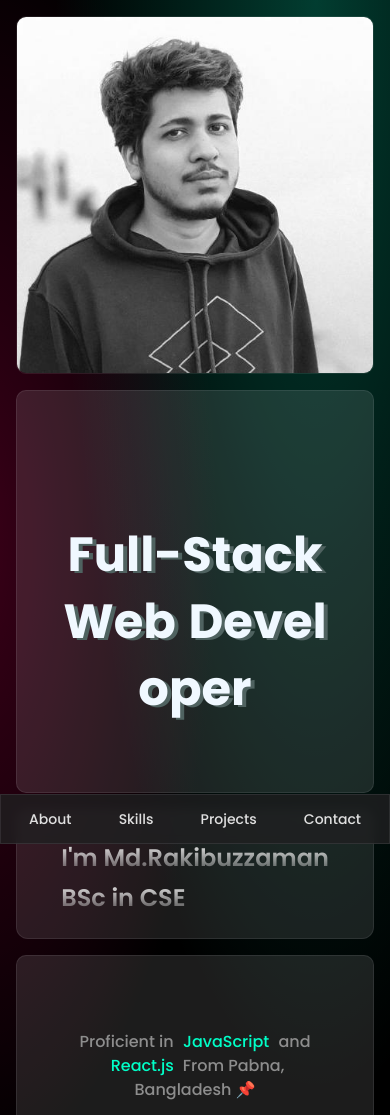
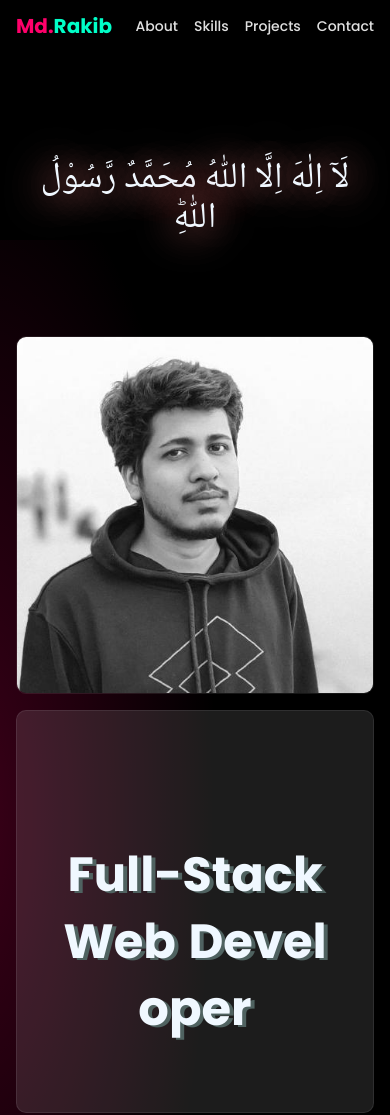
Before and after one commit to mohammedrakib944/animation-portfolio, a plain HTML site: page index.html in a window 390 px wide. Shown: the top 1115 px of the page. Drawn offline with nearby package versions, Linux system fonts and the light colour scheme; a script that the page names is missing.

Commit message:
kolma added

```diff
--- a/css/style.css
+++ b/css/style.css
@@ -1,4 +1,6 @@
 @import url("https://fonts.googleapis.com/css2?family=Poppins:wght@300;500;600;700;800&display=swap");
+@import url("https://fonts.googleapis.com/css2?family=Noto+Naskh+Arabic:wght@700&display=swap");
+
 :root {
   --primary-color: #00ffc8;
   --secondary-color: #ff006a;
@@ -11,7 +13,7 @@
   padding: 0;
   box-sizing: border-box;
   font-family: "Poppins", sans-serif;
-  cursor: none !important;
+  /* cursor: none !important; */
 }
 
 body {
@@ -29,27 +31,22 @@ body {
       #ff006a3b,
       hsla(0, 0%, 100%, 0)
     ),
-    radial-gradient(67% 88% at 81% 0%, #07ffca3d, hsla(0, 0%, 100%, 0));
+    radial-gradient(67% 88% at 81% 0%, transparent, hsla(0, 0%, 100%, 0));
+}
+
+.arabic {
+  font-family: "Noto Naskh Arabic", serif;
+  text-shadow: 0px 0px 43px white, 0px 0px 43px red;
 }
 
 /* Navbar */
 .navbar {
-  width: 100%;
-  position: fixed;
-  bottom: 0;
-  display: flex;
-  justify-content: center;
-  align-items: center;
-  z-index: 100;
+  max-width: 1100px;
 }
 .page-links {
-  background: rgba(32, 32, 33, 0.8);
-  padding: 10px 20px;
-  backdrop-filter: blur(5px);
   display: flex;
   justify-content: space-between;
   align-items: center;
-  gap: 40px;
 }
 .page-links li {
   list-style: none;
--- a/index.html
+++ b/index.html
@@ -21,18 +21,34 @@
   </head>
   <body>
     <!-- Navbar -->
-    <nav class="navbar">
-      <ul
-        class="w-full md:w-fit page-links border border-gray-300/10 md:rounded-t-xl py-3 px-7"
+
+    <nav class="w-full bg-black/10 fixed py-3 z-10 backdrop-blur-xl">
+      <div
+        class="navbar mx-auto px-4 lg:px-0 flex justify-between items-center"
       >
-        <li><a href="#">About</a></li>
-        <li><a href="#skillSection">Skills</a></li>
-        <li><a href="#ProjectSection">Projects</a></li>
-        <li><a href="#">Contact</a></li>
-      </ul>
+        <a href="#" class="text-xl font-bold"
+          ><span class="text-[var(--secondary-color)]">Md.</span
+          ><span class="text-[var(--primary-color)]">Rakib</span></a
+        >
+        <ul class="page-links gap-4 md:gap-6 lg:gap-10">
+          <li><a href="#">About</a></li>
+          <li><a href="#skillSection">Skills</a></li>
+          <li><a href="#ProjectSection">Projects</a></li>
+          <li><a href="#">Contact</a></li>
+        </ul>
+      </div>
     </nav>
+    <div class="h-[80px]"></div>
+    <!-- before hero -->
+    <section class="max-w-[1100px] mx-auto px-4 lg:px-0">
+      <h1
+        class="arabic text-4xl md:text-6xl lg:text-8xl font-white text-center mt-20"
+      >
+        لَآ اِلٰهَ اِلَّا اللّٰهُ مُحَمَّدٌ رَّسُوْلُ اللّٰهِؕ
+      </h1>
+    </section>
     <!-- HERO section -->
-    <header class="header-wrapper">
+    <header class="header-wrapper pt-20">
       <div
         class="header-grid grid grid-cols-12 gap-4 pt-4 px-4 lg:px-0 lg:pt-10"
       >
@@ -333,13 +349,17 @@
       <div class="text-center mt-4">
         <p class="text-gray-400">✉️ rakibuzzaman.contact@gmail.com</p>
         <br />
-        <a href="https://www.linkedin.com/in/md-rakibuzzaman-246a701b2" target="_blank">Linkedin</a>
+        <a
+          href="https://www.linkedin.com/in/md-rakibuzzaman-246a701b2"
+          target="_blank"
+          >Linkedin</a
+        >
       </div>
     </section>
 
     <!-- cursor -->
-    <span class="cursor-dot"></span>
-    <span class="cursor-outline"></span>
+    <span class="cursor-dot hidden lg:block"></span>
+    <span class="cursor-outline hidden lg:block"></span>
 
     <!-- Javascript -->
     <script src="https://cdnjs.cloudflare.com/ajax/libs/gsap/3.12.4/gsap.min.js"></script>
```
